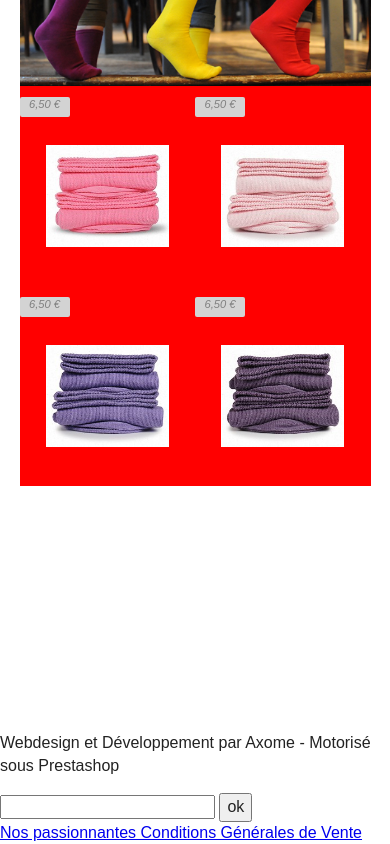
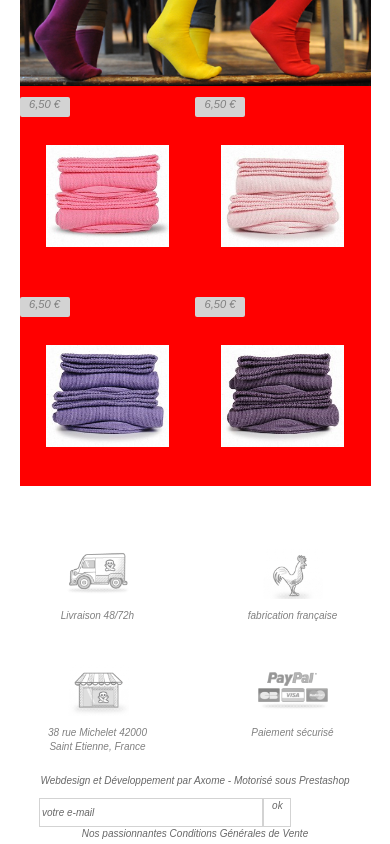
Before and after one commit to florentlequibain/archi, a plain HTML site: page index.html in a window 390 px wide. Shown: the part 659-1503 px from the top of the page. Drawn offline with nearby package versions, Linux system fonts and the light colour scheme.

Commit message:
end of footer mobile

```diff
--- a/css/main.css
+++ b/css/main.css
@@ -256,10 +256,99 @@ header{
 
 
 /*~~~~~~~~~~~~~~~ FOOTER ~~~~~~~~~~~~~*/
+footer{
+  margin-top: 60px;
+}
+/*~~~~~~~~~~~~~~~ BOUTONS FOOTER ~~~~~~~~~~~~~*/
+
+
+.buttonfooter, .buttonfooterdelete{
+  display: flex;
+  flex-direction: column;
+  align-items: center;
+  width: 100px;
+  height: auto;
+
+}
+
+.buttonfooter figure img, .buttonfooterdelete figure img{
+  width: 100%;
+  height: auto;
+}
+
+.buttonfooter figure, .buttonfooterdelete figure{
+ width: 80px;
+ margin: 0;
+}
+
+.buttonfooter p, .buttonfooterdelete p{
+  font-size: 10px;
+  font-style: italic;
+  text-align: center;
+  color: rgba(0,0,0,0.5);
+}
+
+.linebuttonfooter1, .linebuttonfooter2{
+  width: 100%;
+  display: flex;
+  flex-direction: row;
+  justify-content: space-around;
+  margin-top: 30px;
+}
 
 
 
+.buttonfooterdelete{
+  display: none;
+}
 
+/*~~~~~~~~~~~~~~~ NEWSLETTER FOOTER ~~~~~~~~~~~~~*/
+
+.footer2 p{
+  text-align: center;
+  font-style: italic;
+  font-size: 10px;
+  color: rgba(0, 0, 0, 0.6);
+}
+
+.newsletter{
+  margin: auto;
+  width:80%;
+  display: flex;
+  align-items: center;
+}
+
+.newsletter input{
+  width: 70%;
+  border-radius: 0;
+  height: 25px;
+  font-style: italic;
+  font-size: 10px;
+  color: rgba(0, 0, 0, 0.6);
+  border: solid lightgrey 1px;
+
+}
+
+.newsletter a{
+  border-radius: 0;
+  border-style: solid lightgrey;
+  height: 27px;
+  width: 26px;
+  font-style: italic;
+  font-size: 10px;
+  color: rgba(0, 0, 0, 0.6);
+  text-decoration:none;
+  border: solid lightgrey 1px;
+}
+
+.footer2 a{
+  text-decoration:none;
+ font-style: italic;
+  font-size: 10px;
+  color: rgba(0, 0, 0, 0.6);
+  text-align: center;
+  display: block;
+}
 
 
 
--- a/index.html
+++ b/index.html
@@ -286,23 +286,23 @@
 <div class="linebuttonfooter1">
   <div class="buttonfooter">
     <figure>
-      <img src="" alt="">
+      <img src="img/camiongris.png" alt="">
     </figure>
-    <p></p>
+    <p>Livraison 48/72h</p>
   </div>
 
   <div class="buttonfooter">
     <figure>
-      <img src="" alt="">
+      <img src="img/coqgris.png" alt="">
     </figure>
-    <p></p>
+    <p>fabrication française</p>
   </div>
 
-  <div class="buttonfooter">
+  <div class="buttonfooterdelete">
     <figure>
-      <img src="" alt="">
+      <img src="img/facebookgris.png" alt="">
     </figure>
-    <p></p>
+    <p>Facebook 20 000 pouces en l'air</p>
   </div>
 </div>
 
@@ -310,23 +310,23 @@
 <div class="linebuttonfooter2">
   <div class="buttonfooter">
     <figure>
-      <img src="" alt="">
+      <img src="img/housegris.png" alt="">
     </figure>
-    <p></p>
+    <p>38 rue Michelet 42000 Saint Etienne, France</p>
   </div>
 
   <div class="buttonfooter">
     <figure>
-      <img src="" alt="">
+      <img src="img/paypalgris.png" alt="">
     </figure>
-    <p></p>
+    <p>Paiement sécurisé</p>
   </div>
 
-  <div class="buttonfooter">
+  <div class="buttonfooterdelete">
     <figure>
-      <img src="" alt="">
+      <img src="img/twittergris.png" alt="">
     </figure>
-    <p></p>
+    <p>Twitter 4394 followers</p>
   </div>
 </div>
 </div>
@@ -334,8 +334,8 @@
 <div class="footer2">
   <p>Webdesign et Développement par Axome - Motorisé sous Prestashop </p>
   <div class="newsletter">
-    <input type="email" name="user_email">
-    <button type="button">ok</button>
+    <input type="email" name="user_email" value="votre e-mail">
+    <a href="#">ok</a>
   </div>
   <a href="#">Nos passionnantes Conditions Générales de Vente</a>
 </div>
```
